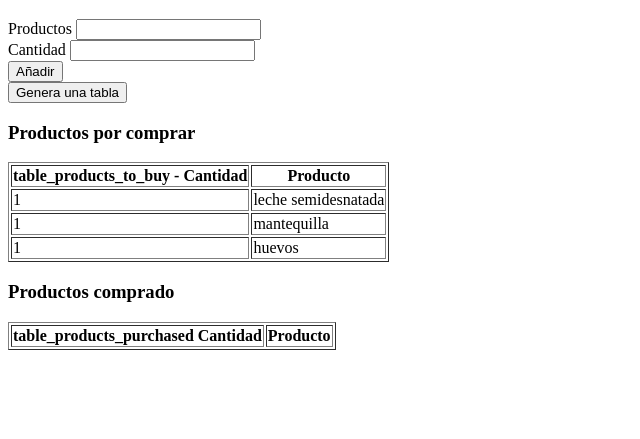
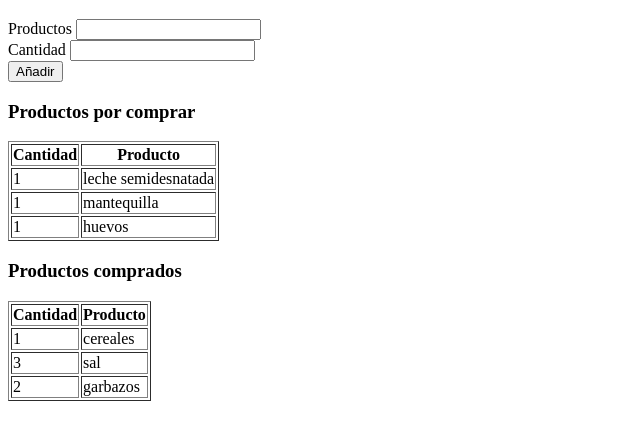
Before and after one commit to barbara08/ProyectosCortos, a plain HTML site: page ListaCompra/index.html in a window 1280 px wide. Shown: the part 61-500 px from the top of the page, without its empty margins (0-640 px from the left). Drawn offline with Linux system fonts and the light colour scheme.

Commit message:
avanzando

```diff
--- a/ListaCompra/index.html
+++ b/ListaCompra/index.html
@@ -19,31 +19,22 @@
         <div>
             <button type="button">Añadir</button>
         </div>
-        <div>
-        <input type="button" value="Genera una tabla" onclick="default_products_to_buy()" />
-
-
-        </div>
-
-
 
         <h3>Productos por comprar</h3>
 
         <table id="table_products_to_buy" border="1" >
             <tr>
-                <th>table_products_to_buy - Cantidad </th>
+                <th>Cantidad </th>
                 <th>Producto </th>
             </tr>
-
         </table>
 
+        <h3>Productos comprados</h3>
 
-        <h3>Productos comprado</h3>
-
-        <table id="table_products_purchased" border="1">
+        <table id="table_products_purchased" border = "1">
             <tr>
-            <th>table_products_purchased Cantidad </th>
-            <th>Producto </th>
+                <th>Cantidad </th>
+                <th>Producto </th>
             </tr>
         </table>
 
--- a/ListaCompra/listacompra.js
+++ b/ListaCompra/listacompra.js
@@ -33,30 +33,11 @@ const products_purchased = [
     }
 ];
 
-/* COMPROBACION DE DATOS
- for(let i=0; i<products_to_buy.length; i++){
-    console.log(products_to_buy[i]["cantidad"] + "cantidad");
-    console.log(products_to_buy[i]["producto"] + "producto");
-    //document.getElementById("celda1").innerHTML = products_to_buy[i]["producto"];
-    let amount_products_to_buy = products_to_buy[i]["cantidad"];
-    let product_products_to_buy = products_to_buy[i]["producto"];
-    console.log(product_products_to_buy);
-    console.log(amount_products_to_buy);
-}
-*/
-
-
-
 // 5 Genero tabla dinámica con los valores por defecto de products_to_buy
 function default_products_to_buy(){
 
-    //Obtener la referencia (get)
-    // let body = document.getElementsByTagName("body")[0];
-
-    //Seleccionamos el id de las tablas ya creadas table y tbody (estos son fijos)
+    //Seleccionamos el id de las tablas ya creadas table (estos son fijos)
     let table = document.getElementById("table_products_to_buy");
-
-  //  let tbody = document.getElementsByTagName("tbody");
 
     //Crear las etiquetas (create) tr y td (estos son dinámicos por lo que hay que hacer for)
     products_to_buy.forEach(function(product) {
@@ -66,15 +47,14 @@ function default_products_to_buy(){
         //Crear una celda (td)
         let cell_amount = document.createElement("td");
         let cell_product = document.createElement("td");
-        //Crear un texto (node)
+        //Crear el texto (node)
         let textCell_amount = document.createTextNode( product.cantidad.toString() );
         let textCell_product = document.createTextNode( product.producto.toString() );
         //Añadir texto a la celda
         cell_amount.appendChild(textCell_amount);
         cell_product.appendChild(textCell_product);
         //Creo de nuevo el siguiente texto (node)
-        // textCell = document.createTextNode( product.producto.toString() );
-        //Y lo vuelvo a añadir el texto a la cenda
+        //Y lo vuelvo a añadir el texto a la celda
         cell_amount.appendChild(textCell_amount);
         cell_product.appendChild(textCell_product);
         //Añadir celda a la fila
@@ -82,12 +62,35 @@ function default_products_to_buy(){
         tr.appendChild(cell_product);
         //Añadir fila al elemento table
         table.appendChild(tr);
-});
-//Añadir elemento tbody a la tabla
-//table.appendChild(tbody);
-//Añadir la tabla al body
-// body.appendChild(table);
+    });
 }
+default_products_to_buy();
+
+function default_products_purchased(){
+    let table = document.getElementById("table_products_purchased");
+
+    products_purchased.forEach(function(product){
+
+        let tr = document.createElement("tr");
+
+        let cell_amount = document.createElement("td");
+        let cell_product = document.createElement("td");
+
+        let textCell_amount = document.createTextNode(product.cantidad.toString());
+        let textCell_product = document.createTextNode(product.producto.toString());
+        cell_amount.appendChild(textCell_amount);
+        cell_product.appendChild(textCell_product);
+        cell_amount.appendChild(textCell_amount);
+        cell_product.appendChild(textCell_product);
+
+        tr.appendChild(cell_amount);
+        tr.appendChild(cell_product);
+
+        table.appendChild(tr);
+    })
+}
+default_products_purchased();
+
 
 
 
@@ -97,7 +100,7 @@ x2 Tabla de productos por comprar
 x3 Tabla de productos ya compradas
 x4 Datos por defecto para cosas por comprar
 x5 Mostrar los datos por defecto en su tabla (por comprar)
-6 Datos por defecto para cosas ya compradas
+x6 Datos por defecto para cosas ya compradas
 7 Mostrar los datos por defecto en su tabla (ya compradas)
 8 añadir desde el formulario datos a la tabla por comprar
 9 hacer validación de los datos del formulario
@@ -115,8 +118,17 @@ x5 Mostrar los datos por defecto en su tabla (por comprar)
 
 
 
-
-
+/* COMPROBACION DE DATOS
+ for(let i=0; i<products_to_buy.length; i++){
+    console.log(products_to_buy[i]["cantidad"] + "cantidad");
+    console.log(products_to_buy[i]["producto"] + "producto");
+    //document.getElementById("celda1").innerHTML = products_to_buy[i]["producto"];
+    let amount_products_to_buy = products_to_buy[i]["cantidad"];
+    let product_products_to_buy = products_to_buy[i]["producto"];
+    console.log(product_products_to_buy);
+    console.log(amount_products_to_buy);
+}
+*/
 
 
 /*  NO SALE, NO HACE FALTA HACER OTRO FOR
@@ -147,6 +159,3 @@ x5 Mostrar los datos por defecto en su tabla (por comprar)
 table.appendChild(tbody);
 body.appendChild(table);
 */
-
-
-default_products_to_buy();
```
Also changed, not shown: 1 other file.
